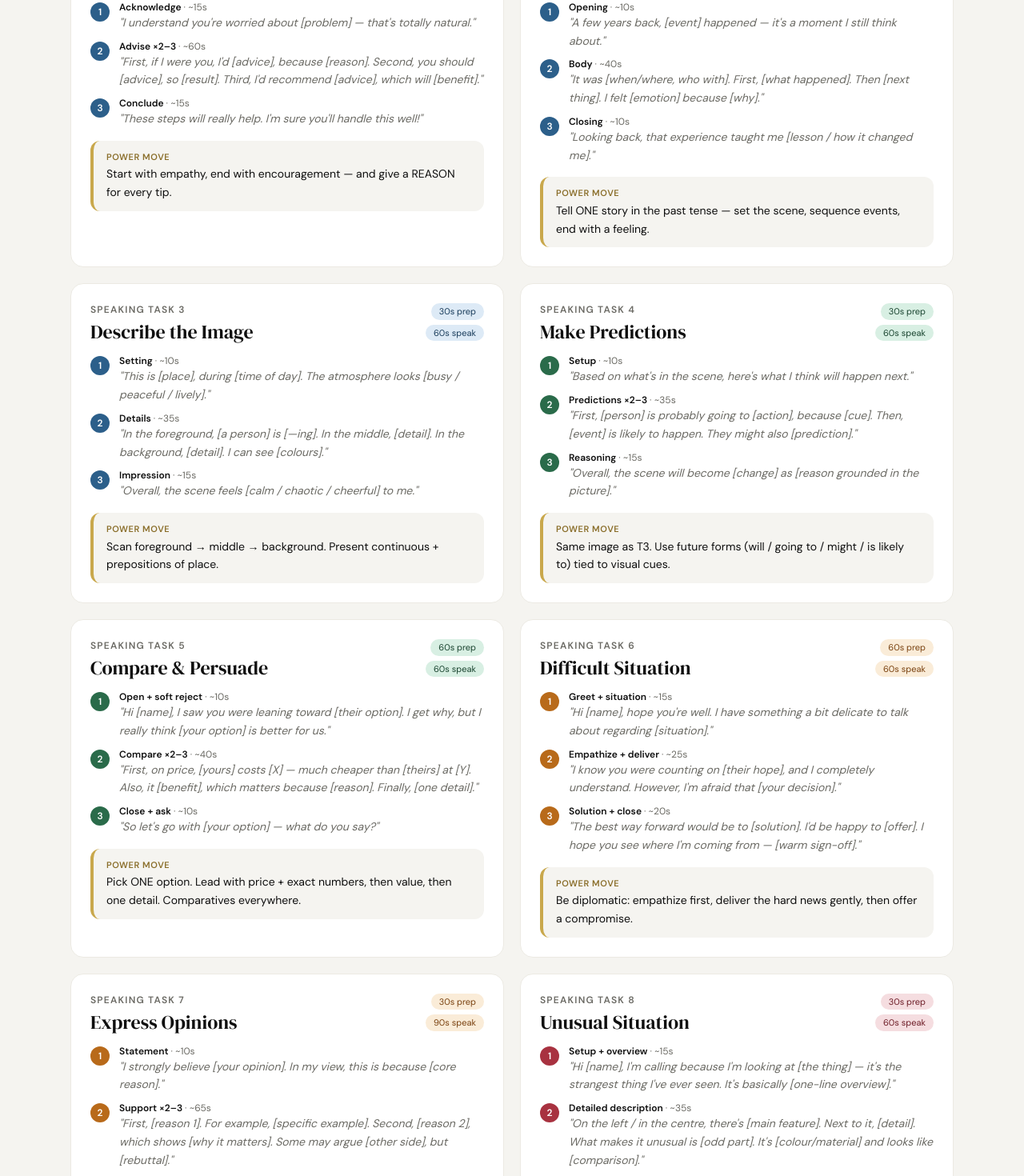
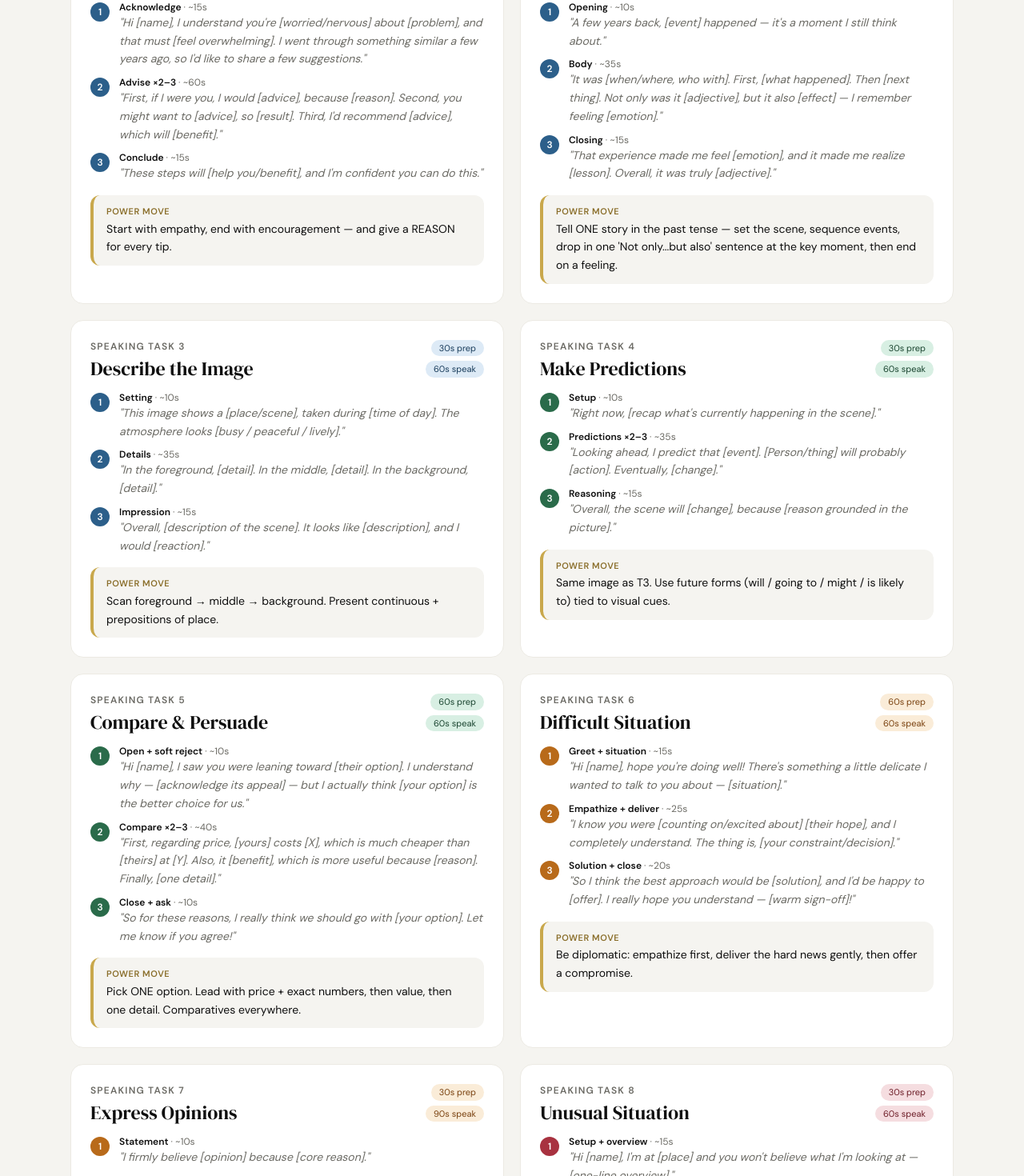
Before and after one commit to sudi-p/sudippaudel, a Next.js app: page /celpip/cheatsheet in a window 1280 px wide. Shown: the part 760-2230 px from the top of the page at 80% size. Built offline with nearby package versions, Linux system fonts and the light colour scheme.

Commit message:
template of task 2 updated

```diff
--- a/src/app/celpip/cheatsheet/data.ts
+++ b/src/app/celpip/cheatsheet/data.ts
@@ -25,17 +25,17 @@ export const SPEAKING = [
       {
         label: "Acknowledge",
         meta: "~15s",
-        frame: "\"I understand you're worried about [problem] — that's totally natural.\"",
+        frame: "\"Hi [name], I understand you're [worried/nervous] about [problem], and that must [feel overwhelming]. I went through something similar a few years ago, so I'd like to share a few suggestions.\"",
       },
       {
         label: "Advise ×2–3",
         meta: "~60s",
-        frame: "\"First, if I were you, I'd [advice], because [reason]. Second, you should [advice], so [result]. Third, I'd recommend [advice], which will [benefit].\"",
+        frame: "\"First, if I were you, I would [advice], because [reason]. Second, you might want to [advice], so [result]. Third, I'd recommend [advice], which will [benefit].\"",
       },
       {
         label: "Conclude",
         meta: "~15s",
-        frame: "\"These steps will really help. I'm sure you'll handle this well!\"",
+        frame: "\"These steps will [help you/benefit], and I'm confident you can do this.\"",
       },
     ],
   },
@@ -45,7 +45,7 @@ export const SPEAKING = [
     theme: "sapphire",
     prep: "30s prep",
     speak: "60s speak",
-    powerMove: "Tell ONE story in the past tense — set the scene, sequence events, end with a feeling.",
+    powerMove: "Tell ONE story in the past tense — set the scene, sequence events, drop in one 'Not only...but also' sentence at the key moment, then end on a feeling.",
     parts: [
       {
         label: "Opening",
@@ -54,13 +54,13 @@ export const SPEAKING = [
       },
       {
         label: "Body",
-        meta: "~40s",
-        frame: "\"It was [when/where, who with]. First, [what happened]. Then [next thing]. I felt [emotion] because [why].\"",
+        meta: "~35s",
+        frame: "\"It was [when/where, who with]. First, [what happened]. Then [next thing]. Not only was it [adjective], but it also [effect] — I remember feeling [emotion].\"",
       },
       {
         label: "Closing",
-        meta: "~10s",
-        frame: "\"Looking back, that experience taught me [lesson / how it changed me].\"",
+        meta: "~15s",
+        frame: "\"That experience made me feel [emotion], and it made me realize [lesson]. Overall, it was truly [adjective].\"",
       },
     ],
   },
@@ -75,17 +75,17 @@ export const SPEAKING = [
       {
         label: "Setting",
         meta: "~10s",
-        frame: "\"This is [place], during [time of day]. The atmosphere looks [busy / peaceful / lively].\"",
+        frame: "\"This image shows a [place/scene], taken during [time of day]. The atmosphere looks [busy / peaceful / lively].\"",
       },
       {
         label: "Details",
         meta: "~35s",
-        frame: "\"In the foreground, [a person] is [—ing]. In the middle, [detail]. In the background, [detail]. I can see [colours].\"",
+        frame: "\"In the foreground, [detail]. In the middle, [detail]. In the background, [detail].\"",
       },
       {
         label: "Impression",
         meta: "~15s",
-        frame: "\"Overall, the scene feels [calm / chaotic / cheerful] to me.\"",
+        frame: "\"Overall, [description of the scene]. It looks like [description], and I would [reaction].\"",
       },
     ],
   },
@@ -100,17 +100,17 @@ export const SPEAKING = [
       {
         label: "Setup",
         meta: "~10s",
-        frame: "\"Based on what's in the scene, here's what I think will happen next.\"",
+        frame: "\"Right now, [recap what's currently happening in the scene].\"",
       },
       {
         label: "Predictions ×2–3",
         meta: "~35s",
-        frame: "\"First, [person] is probably going to [action], because [cue]. Then, [event] is likely to happen. They might also [prediction].\"",
+        frame: "\"Looking ahead, I predict that [event]. [Person/thing] will probably [action]. Eventually, [change].\"",
       },
       {
         label: "Reasoning",
         meta: "~15s",
-        frame: "\"Overall, the scene will become [change] as [reason grounded in the picture].\"",
+        frame: "\"Overall, the scene will [change], because [reason grounded in the picture].\"",
       },
     ],
   },
@@ -125,17 +125,17 @@ export const SPEAKING = [
       {
         label: "Open + soft reject",
         meta: "~10s",
-        frame: "\"Hi [name], I saw you were leaning toward [their option]. I get why, but I really think [your option] is better for us.\"",
+        frame: "\"Hi [name], I saw you were leaning toward [their option]. I understand why — [acknowledge its appeal] — but I actually think [your option] is the better choice for us.\"",
       },
       {
         label: "Compare ×2–3",
         meta: "~40s",
-        frame: "\"First, on price, [yours] costs [X] — much cheaper than [theirs] at [Y]. Also, it [benefit], which matters because [reason]. Finally, [one detail].\"",
+        frame: "\"First, regarding price, [yours] costs [X], which is much cheaper than [theirs] at [Y]. Also, it [benefit], which is more useful because [reason]. Finally, [one detail].\"",
       },
       {
         label: "Close + ask",
         meta: "~10s",
-        frame: "\"So let's go with [your option] — what do you say?\"",
+        frame: "\"So for these reasons, I really think we should go with [your option]. Let me know if you agree!\"",
       },
     ],
   },
@@ -150,17 +150,17 @@ export const SPEAKING = [
       {
         label: "Greet + situation",
         meta: "~15s",
-        frame: "\"Hi [name], hope you're well. I have something a bit delicate to talk about regarding [situation].\"",
+        frame: "\"Hi [name], hope you're doing well! There's something a little delicate I wanted to talk to you about — [situation].\"",
       },
       {
         label: "Empathize + deliver",
         meta: "~25s",
-        frame: "\"I know you were counting on [their hope], and I completely understand. However, I'm afraid that [your decision].\"",
+        frame: "\"I know you were [counting on/excited about] [their hope], and I completely understand. The thing is, [your constraint/decision].\"",
       },
       {
         label: "Solution + close",
         meta: "~20s",
-        frame: "\"The best way forward would be to [solution]. I'd be happy to [offer]. I hope you see where I'm coming from — [warm sign-off].\"",
+        frame: "\"So I think the best approach would be [solution], and I'd be happy to [offer]. I really hope you understand — [warm sign-off]!\"",
       },
     ],
   },
@@ -175,17 +175,17 @@ export const SPEAKING = [
       {
         label: "Statement",
         meta: "~10s",
-        frame: "\"I strongly believe [your opinion]. In my view, this is because [core reason].\"",
+        frame: "\"I firmly believe [opinion] because [core reason].\"",
       },
       {
         label: "Support ×2–3",
         meta: "~65s",
-        frame: "\"First, [reason 1]. For example, [specific example]. Second, [reason 2], which shows [why it matters]. Some may argue [other side], but [rebuttal].\"",
+        frame: "\"First, [reason 1]. For example, [specific example]. Second, [reason 2]. For instance, [example]. Third, [reason 3].\"",
       },
       {
         label: "Closing",
         meta: "~15s",
-        frame: "\"In conclusion, I firmly believe [restate opinion]. The evidence clearly shows that [summary].\"",
+        frame: "\"In conclusion, it is clear that [restate opinion]. The evidence clearly shows [summary].\"",
       },
     ],
   },
@@ -200,17 +200,17 @@ export const SPEAKING = [
       {
         label: "Setup + overview",
         meta: "~15s",
-        frame: "\"Hi [name], I'm calling because I'm looking at [the thing] — it's the strangest thing I've ever seen. It's basically [one-line overview].\"",
+        frame: "\"Hi [name], I'm at [place] and you won't believe what I'm looking at — [one-line overview].\"",
       },
       {
         label: "Detailed description",
         meta: "~35s",
-        frame: "\"On the left / in the centre, there's [main feature]. Next to it, [detail]. What makes it unusual is [odd part]. It's [colour/material] and looks like [comparison].\"",
+        frame: "\"[Main feature description]. What makes it really unusual is [odd part]. I think [interpretation/purpose].\"",
       },
       {
         label: "Closing question",
         meta: "~10s",
-        frame: "\"So, what do you think — [the question from the prompt]? Let me know soon!\"",
+        frame: "\"[The question from the prompt]? Let me know what you think!\"",
       },
     ],
   },
@@ -258,22 +258,22 @@ export const WRITING = [
       {
         label: "Introduction",
         meta: "2–3 sentences",
-        frame: "\"While both options have merit, I strongly prefer [option] for two main reasons.\"",
+        frame: "\"In my view, [option] is the superior choice for [context].\"",
       },
       {
         label: "Body 1",
         meta: "3–4 sentences",
-        frame: "\"Firstly, [reason 1]. For instance, [specific example that proves it].\"",
+        frame: "\"First, [reason 1]. For example, [specific example that proves it].\"",
       },
       {
         label: "Body 2 + concession",
         meta: "3–4 sentences",
-        frame: "\"Secondly, [reason 2]. Admittedly, [other option] offers [point]; however, [why yours still wins].\"",
+        frame: "\"Additionally, [reason 2]. Admittedly, [other option] offers [point]; however, [why yours still wins].\"",
       },
       {
         label: "Conclusion",
         meta: "2–3 sentences",
-        frame: "\"In conclusion, for the reasons above, [option] is clearly the better choice.\"",
+        frame: "\"In conclusion, [restate choice]. Ultimately, [reason] makes it the better choice.\"",
       },
     ],
   },
--- a/src/app/celpip/speaking-task-2/data.tsx
+++ b/src/app/celpip/speaking-task-2/data.tsx
@@ -421,7 +421,15 @@ export const CATEGORY_SUMMARY = [
 
 // Reusable template signals highlighted inside each sample. Task 2 is a
 // narrative, so the consistent fixed frame is the closing reflection.
-export const TEMPLATE_PHRASES = ["taught me"];
+export const TEMPLATE_PHRASES = [
+  "I remember",
+  "I'll never forget",
+  "Not only was it",
+  "but it also",
+  "made me feel",
+  "made me realize",
+  "Overall, it was truly",
+];
 
 export const COMPLETE_EXAMPLES = [
   {
@@ -429,36 +437,36 @@ export const COMPLETE_EXAMPLES = [
     title: "Example 1: Overcoming Fear",
     opening:
       "A few years ago, I decided to take a solo backpacking trip through Southeast Asia for three months. I'd never traveled alone before, and honestly, I was terrified.",
-    body: "The first week was in Thailand. I remember walking through Bangkok's night market at dusk — the smell of grilled seafood was everywhere, and the crowd noise was physically overwhelming. My hands were shaking as I tried to navigate the streets with just a map. But then this street vendor noticed I was lost and helped me find my hostel. After that moment, something shifted. I realized people were genuinely kind, and I could handle being uncomfortable.",
+    body: "The first week was in Thailand. I remember walking through Bangkok's night market at dusk — the smell of grilled seafood was everywhere, and the crowd noise was physically overwhelming. My hands were shaking as I tried to navigate the streets with just a map. But then this street vendor noticed I was lost and helped me find my hostel. Not only was it unexpected, but it also completely changed how I felt about being alone in a foreign place.",
     closing:
-      "That trip taught me I'm braver than I thought. I came home knowing I could handle almost anything, and I've since traveled to ten more countries — I wouldn't trade that experience for anything.",
+      "That trip made me feel braver than I'd ever felt before, and it made me realize people are kinder than I expected. Overall, it was truly life-changing — I've since traveled to ten more countries, and I wouldn't trade that experience for anything.",
   },
   {
     border: "border-emerald2",
     title: "Example 2: Learning a Skill",
     opening:
       "Last year, I decided to learn guitar even though I had no musical background whatsoever. My brother had left his old guitar at my place, and one day I just picked it up.",
-    body: "The first month was frustrating. My fingers would hurt after just ten minutes of practice, and the strings buzzed when I played chords. I wanted to give up. But then one afternoon, I sat down and played 'Wonderwall' all the way through for the first time. I remember my heart racing and my hands trembling with excitement. That was the moment everything shifted, because it showed me that persistence actually works.",
+    body: "The first month was frustrating. My fingers would hurt after just ten minutes of practice, and the strings buzzed when I played chords. Not only was it painfully slow progress, but it also felt embarrassing every time I messed up in front of my roommate. I nearly gave up. But then one afternoon, I sat down and played 'Wonderwall' all the way through for the first time — I remember my heart racing and my hands trembling with excitement.",
     closing:
-      "That afternoon taught me you don't need talent to start — you just need patience. Now I play three times a week and I'm learning more complex songs, and I wouldn't trade that feeling for anything.",
+      "That afternoon made me feel like I'd finally accomplished something real, and it made me realize you don't need talent to start — just patience. Overall, it was truly rewarding, and now I play three times a week and I'm learning more complex songs.",
   },
   {
     border: "border-amber2",
     title: "Example 3: A Memorable Celebration",
     opening:
       "A couple of years ago, we threw my grandmother's 80th birthday party. The whole extended family came from different cities — we hadn't all been together in five years.",
-    body: "We had dinner at her favorite restaurant by the riverside. The moment I'll never forget is when the waiter brought out the cake — it was shaped like a lotus flower, her favorite flower. My grandmother's eyes actually teared up. The room went silent for a moment, and then everyone started clapping and singing. I could smell jasmine flowers on the table and taste the sweetness of the cake when we cut it together. But what hit me most was seeing her surrounded by people who loved her, laughing and telling old stories.",
+    body: "We had dinner at her favorite restaurant by the riverside. The moment I'll never forget is when the waiter brought out the cake — it was shaped like a lotus flower, her favorite flower. Not only was it emotional, but it also brought the whole room to a stop before everyone started clapping and singing. I could smell jasmine flowers on the table and taste the sweetness of the cake when we cut it together.",
     closing:
-      "That night taught me how precious those moments are. I'm so grateful I was there, and now I make sure to visit her every month.",
+      "That night made me feel closer to my family than I had in years, and it made me realize how precious those moments are. Overall, it was truly unforgettable — I'm so grateful I was there, and now I make sure to visit her every month.",
   },
   {
     border: "border-rose2",
     title: "Example 4: An Unexpected Decision",
     opening:
       "During my second year of university, I had a scholarship to study engineering. But halfway through the semester, I realized I hated it. So I made a big decision — I switched to studying environmental science instead.",
-    body: "The day I told my parents, I was so anxious. I could feel my stomach twisting as I made the call. But to my surprise, my father said, 'If you're not happy, change it. Life is too short to spend it doing something you don't believe in.' That moment lifted this huge weight off my shoulders. I'd been so worried about disappointing him that I hadn't even considered what I actually wanted. The switch was tough — I had to retake some classes — but suddenly, going to class didn't feel like a burden anymore.",
+    body: "I remember how anxious I was as I made the call — my stomach was twisting the whole time. But to my surprise, my father said, 'If you're not happy, change it. Life is too short to spend it doing something you don't believe in.' Not only was it a relief to hear, but it also made me stop worrying about what everyone else thought. The switch was tough — I had to retake some classes — but suddenly, going to class didn't feel like a burden anymore.",
     closing:
-      "That decision taught me to listen to my gut. It was scary at the time, but it was exactly right — now I work for an environmental NGO, and I couldn't imagine a different path.",
+      "That decision made me feel like I'd finally taken control of my own life, and it made me realize I need to listen to my gut. Overall, it was truly the best decision I've made — now I work for an environmental NGO, and I couldn't imagine a different path.",
   },
 ];
 
--- a/src/app/celpip/speaking-task-5/data.tsx
+++ b/src/app/celpip/speaking-task-5/data.tsx
@@ -76,8 +76,7 @@ export const SCORE_BANDS = [
         "Good comparative language with 2 clear points; uses some specific details.",
       Persuasion:
         "Chooses an option and persuades, though the soft rejection or the request for agreement may be thin.",
-      Coherence:
-        "Logical and mostly easy to follow; transitions may be basic.",
+      Coherence: "Logical and mostly easy to follow; transitions may be basic.",
       Grammar:
         "Mostly accurate; minor comparative errors don't impede meaning.",
     },
@@ -92,7 +91,8 @@ export const SCORE_BANDS = [
         "The choice may be unclear, or it doesn't sound like persuading a real person.",
       Coherence:
         "Some structure, but the flow jumps around or one point dominates.",
-      Grammar: 'Comparative errors ("more cheaper"); meaning sometimes unclear.',
+      Grammar:
+        'Comparative errors ("more cheaper"); meaning sometimes unclear.',
     },
   },
   {
```
